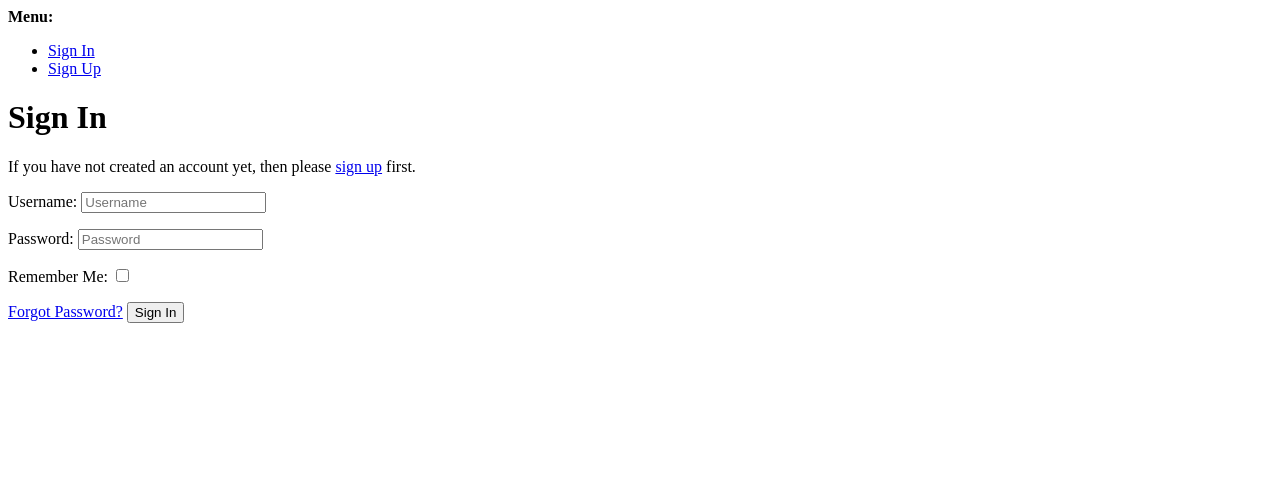
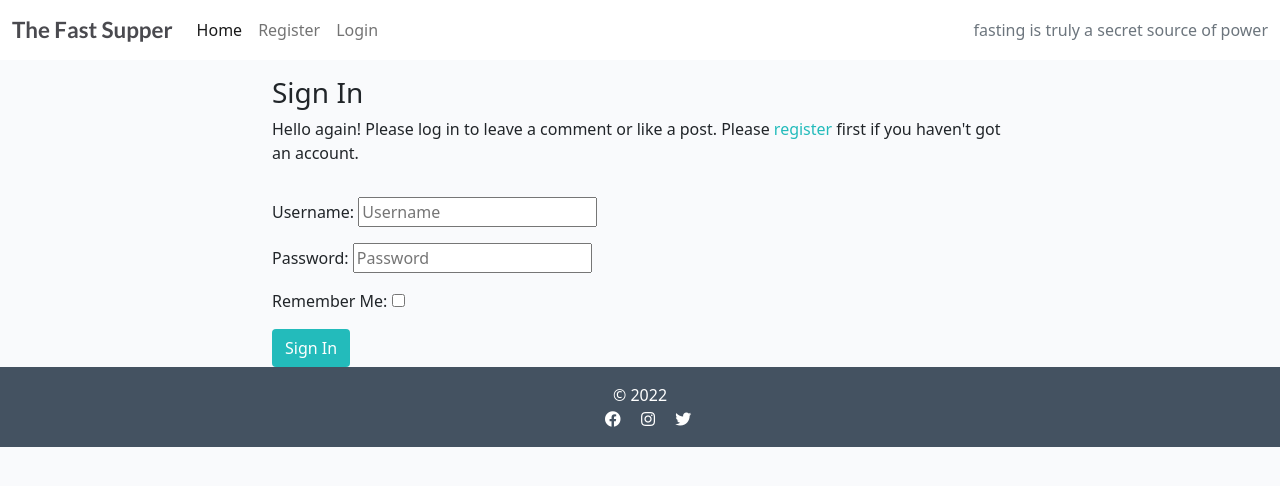
Before and after one commit to richardreiter/the-fast-supper, a Django app: page /accounts/login/ in a window 1280 px wide. Shown: the top 486 px of the page. Run offline with Django 3.2, Linux system fonts and the light colour scheme; some libraries are stand-ins or nearby versions.

Commit message:
Add customization to allauth

```diff
--- a/templates/account/login.html
+++ b/templates/account/login.html
@@ -1,4 +1,4 @@
-{% extends "account/base.html" %}
+{% extends "base.html" %}
 
 {% load i18n %}
 {% load account socialaccount %}
@@ -7,40 +7,30 @@
 
 {% block content %}
 
-<h1>{% trans "Sign In" %}</h1>
+<!-- Many thanks to Matt Rudge and CI's 'I Think Therefore I Blog'
+Walkthrough project - a great reference, inspiration and example:
+https://github.com/Code-Institute-Solutions/Django3blog -->
+<div class="container">
+    <div class="row">
+        <div class="col-md-8 mt-3 offset-md-2">
+            <h3>{% trans "Sign In" %}</h3>
 
-{% get_providers as socialaccount_providers %}
-
-{% if socialaccount_providers %}
-<p>{% blocktrans with site.name as site_name %}Please sign in with one
-of your existing third party accounts. Or, <a href="{{ signup_url }}">sign up</a>
-for a {{ site_name }} account and sign in below:{% endblocktrans %}</p>
-
-<div class="socialaccount_ballot">
-
-  <ul class="socialaccount_providers">
-    {% include "socialaccount/snippets/provider_list.html" with process="login" %}
-  </ul>
-
-  <div class="login-or">{% trans 'or' %}</div>
-
+            <p>{% blocktrans %}Hello again! Please log in to leave a comment or like a post.
+                Please <a class="link" href="{{ signup_url }}">register</a>
+                first if you haven't got an account.{% endblocktrans %}</p>
         </div>
-
-{% include "socialaccount/snippets/login_extra.html" %}
-
-{% else %}
-<p>{% blocktrans %}If you have not created an account yet, then please
-<a href="{{ signup_url }}">sign up</a> first.{% endblocktrans %}</p>
-{% endif %}
-
+    </div>
+    <div class="row">
+        <div class="col-md-8 mt-3 offset-md-2">
             <form class="login" method="POST" action="{% url 'account_login' %}">
                 {% csrf_token %}
                 {{ form.as_p }}
                 {% if redirect_field_value %}
                 <input type="hidden" name="{{ redirect_field_name }}" value="{{ redirect_field_value }}" />
                 {% endif %}
-  <a class="button secondaryAction" href="{% url 'account_reset_password' %}">{% trans "Forgot Password?" %}</a>
-  <button class="primaryAction" type="submit">{% trans "Sign In" %}</button>
+                <button class="btn btn-signup right" type="submit">{% trans "Sign In" %}</button>
             </form>
-
+        </div>
+    </div>
+</div>
 {% endblock %}
```
Lines whose indentation alone changed are shown as unchanged.
